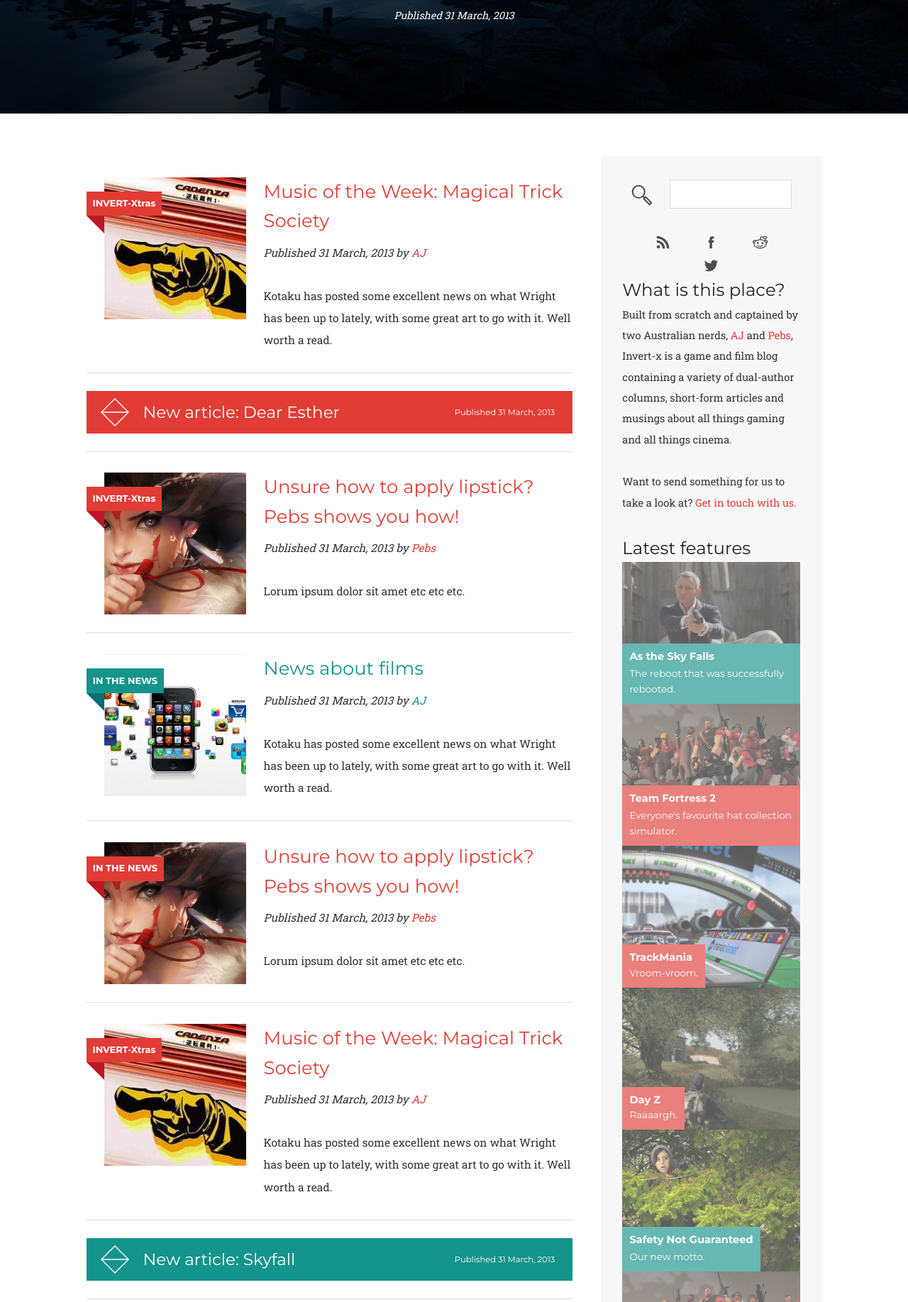
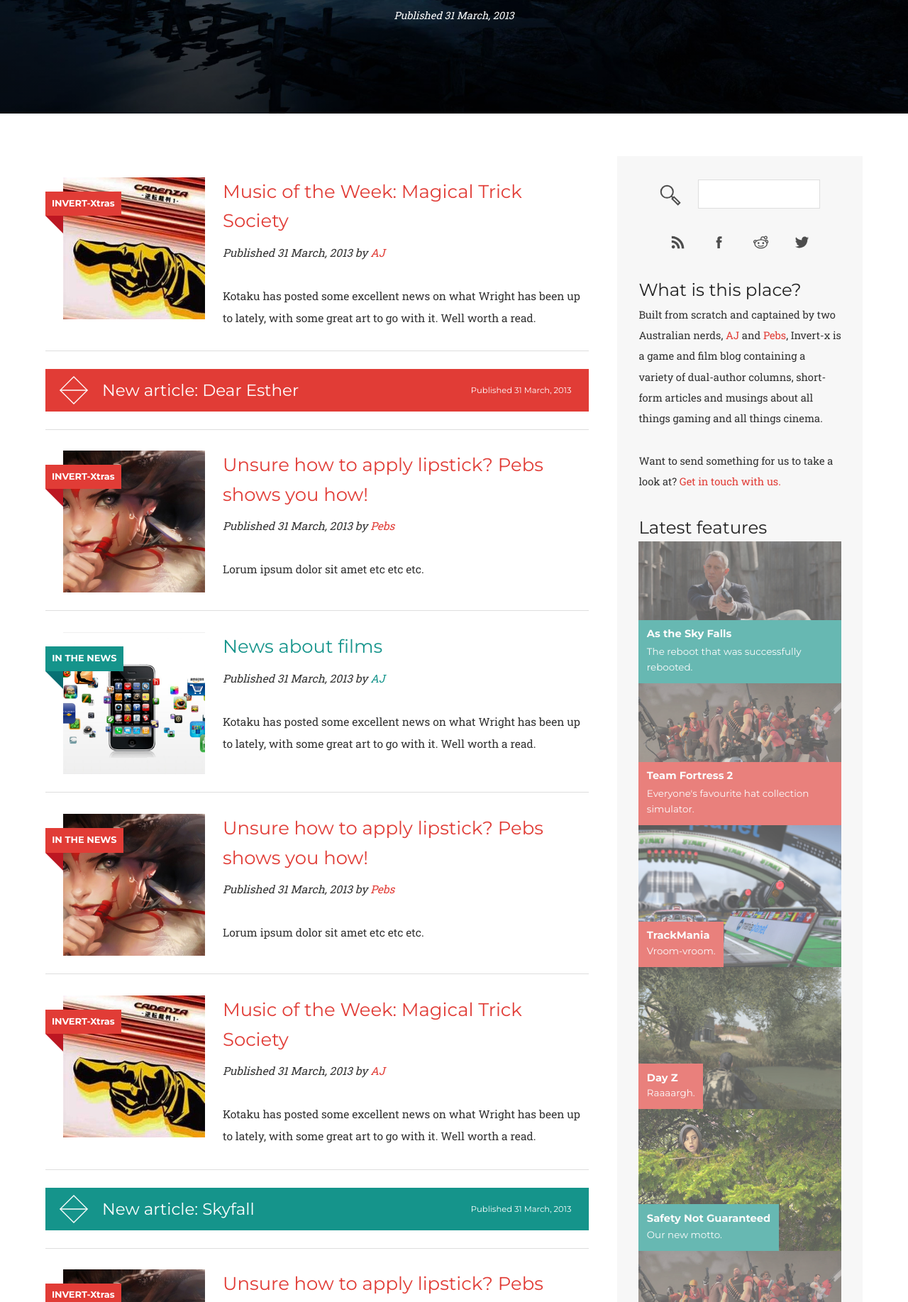
Before and after one commit to AJ292/Invert-x, a PHP site: page / in a window 1280 px wide. Shown: the part 480-2315 px from the top of the page at 71% size. Run offline with PHP 8.4, Linux system fonts and the light colour scheme.

Commit message:
Further style improvements for low res screens

```diff
--- a/Content/Styles/style-combined.css
+++ b/Content/Styles/style-combined.css
@@ -1022,7 +1022,18 @@
 }
 
 /*MEDIA QUERIES*/
-@media screen and (max-width:1024px){
+@media screen and (max-width:1360px){
+	.content-container {
+		width: 100%;
+	}
+
+
+	.right-column .site-tools li {
+		margin: 0 15px 0 15px;
+	}
+}
+
+@media screen and (max-width:1100px){
 	html {
 		min-width: 100%;
 	}
@@ -1036,7 +1047,6 @@
 	}
 
 	.content-container {
-		width: 100%;
 		padding: 0;
 	}
 
@@ -1062,9 +1072,8 @@
 
 }
 
-@media screen and (max-width:614px){
+@media screen and (max-width:768px){
 	html {
-		font-size: .6em;
 	}
 
 	h1 {
```
